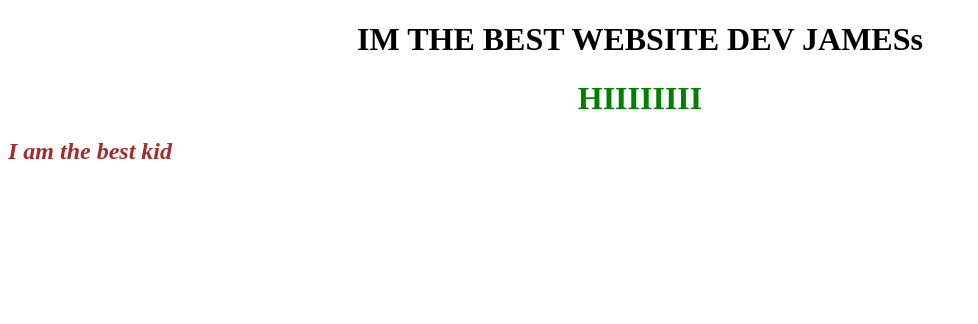
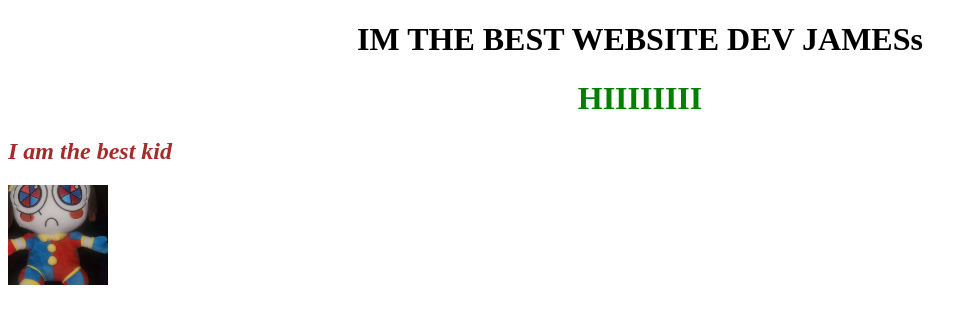
Before and after one commit to Poorg2Vibin/Poorg2Vibin.github.io, a plain HTML site: page index.html in a window 1280 px wide. Shown: the whole page, without its empty margins (0-978 px from the left). Drawn offline with Linux system fonts and the light colour scheme.

Commit message:
add a picture

```diff
--- a/index.html
+++ b/index.html
@@ -16,5 +16,6 @@
     <h2>
         I am the best kid
     </h2>
+    <img id="plushiepicture" src="./static/plushi.jpg">
 </body>
 </html>
--- a/styles.css
+++ b/styles.css
@@ -11,3 +11,8 @@ h2 {
     font-style: italic;
     color:brown;
 }
+
+#plushiepicture {
+    height: 100px;
+    width: 100px;
+}
```
Also changed, not shown: static/plushi.jpg (added).
